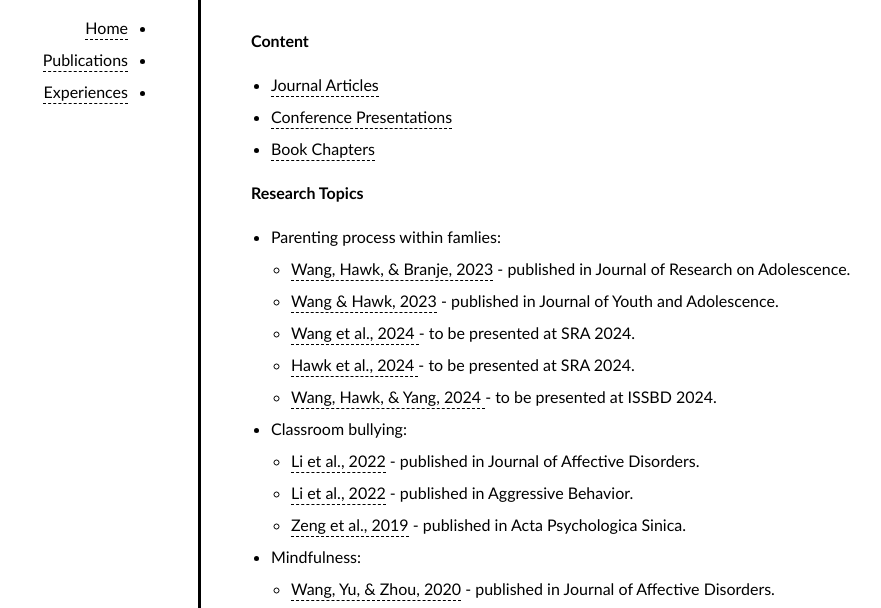
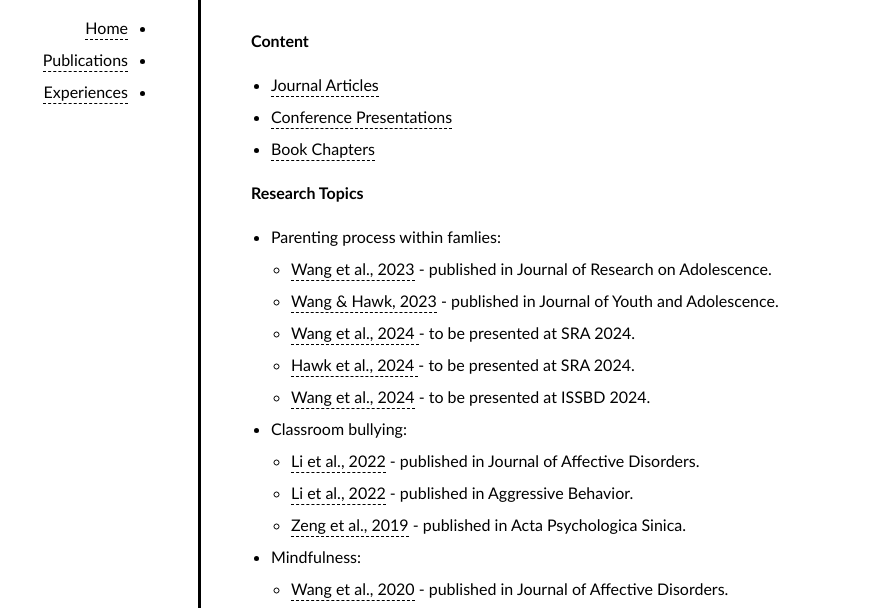
Before and after one commit to wangy125/wangy125.github.io, a plain HTML site: page publications/index.html in a window 1280 px wide. Shown: the part 186-794 px from the top of the page, without its empty margins (222-1103 px from the left). Drawn offline with nearby package versions, Linux system fonts and the light colour scheme.

Commit message:
Update index.html

```diff
--- a/publications/index.html
+++ b/publications/index.html
@@ -72,11 +72,11 @@
 <ul>
 <li>Parenting process within famlies:
 <ul>
-<li><a href="#paper_2023_jra">Wang, Hawk, &amp; Branje, 2023</a> - published in Journal of Research on Adolescence.</li>
+<li><a href="#paper_2023_jra">Wang et al., 2023</a> - published in Journal of Research on Adolescence.</li>
 <li><a href="#paper_2023_jya">Wang &amp; Hawk, 2023</a> - published in Journal of Youth and Adolescence.</li>
 <li><a href="#pre_2024_sra-dsem2">Wang et al., 2024 </a> - to be presented at SRA 2024.</li>
 <li><a href="#pre_2024_sra-dsem1">Hawk et al., 2024 </a> - to be presented at SRA 2024.</li>
-<li><a href="#pre_2024_ISSBD">Wang, Hawk, &amp; Yang, 2024 </a> - to be presented at ISSBD 2024.</li>
+<li><a href="#pre_2024_ISSBD">Wang et al., 2024</a> - to be presented at ISSBD 2024.</li>
 </ul>
 </li>
 
@@ -90,7 +90,7 @@
 
 <li>Mindfulness:
 <ul>
-<li><a href="#paper_2021_JAD">Wang, Yu, &amp; Zhou, 2020</a> - published in Journal of Affective Disorders.</li>
+<li><a href="#paper_2021_JAD">Wang et al., 2020</a> - published in Journal of Affective Disorders.</li>
 <li><a href="#paper_2021_M">Zhou et al., 2021</a> - published in Mindfulness.</li>
 </ul>
 </li>
@@ -217,7 +217,8 @@
 
 
 <h2 id="book-chapters">Book Chapters</h2>
-<li>Research on Research.(2024) <br/>Currently writing a chapter regarding the Chinese-speaking Open Science Community with members of the Chinese Open Science Network.
+<li>
+<p> Research on Research.(2024). Currently writing a chapter regarding the Chinese-speaking Open Science Community with members of the Chinese Open Science Network. <p>
 </li>
 </ol>
 
```
